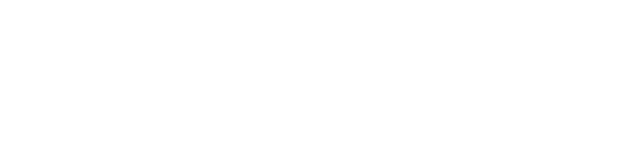
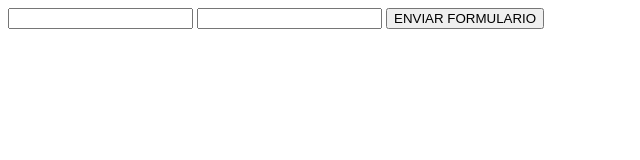
Before and after one commit to alexis-orphant/cursoJS, a plain HTML site: page clase10/index.html in a window 1280 px wide. Shown: the whole page, without its empty margins (0-640 px from the left). Drawn offline with Linux system fonts and the light colour scheme.

Commit message:
clase10, storage y json

```diff
--- a/clase10/index.html
+++ b/clase10/index.html
@@ -8,7 +8,11 @@
 </head>
 <body>
 
-
+<form action="" id="formulario">
+    <input type="text" id="nombre">
+    <input type="text" id="mensaje">
+    <button type="submit">ENVIAR FORMULARIO</button>
+</form>
 
     <script src="./main.js"></script>
 </body>
--- a/clase10/main.js
+++ b/clase10/main.js
@@ -8,7 +8,7 @@
 // clave = nombre para identificar el elemento
 // valor = valor/contenido del elemento
 
-// localStorage.setItem('bienvenida', '¡Hola Coder!');
+// localStorage.setItem('bienvenida', '¡Hola Coder!'); // el primero es el nombre de la clave con la que se va a guardar el dato y el segundo es el valor que tiene
 // localStorage.setItem('esValido', true);
 // localStorage.setItem('unNumero', 20);
 
@@ -63,3 +63,49 @@
 // sessionStorage.removeItem('esValido');
 // localStorage.clear()    //elimina toda la información
 // sessionStorage.clear() //elimina toda la información
+
+// hecho en clase
+
+// localStorage.setItem("totalCarrito", 1500); //para setear la key y value
+//sessionStorage, se matiene por ventana de navegador y no por pestaña
+// const totalCarrito = localStorage.getItem("totalCarrito"); //devuelve strings
+
+// console.log(totalCarrito)
+
+// GUARDAR ARRAYS
+// const alumnos = ["Joaquin", "Gonzalo", "Agustina"];
+
+// localStorage.setItem("alumnos", alumnos);
+
+// const alumnos = localStorage.getItem("alumnos");
+
+// const alumnosArray = alumnos.split(","); // paso una "," porque el string que devuelve, separa los nombres con ",". paso el mismo elemento para que el split lo convierta en un array
+
+// console.log(alumnosArray.join(",")); // el join(), hace lo contrario al split
+
+// RECORRER EL STORAGE
+
+// for(let i = 0; i < localStorage.length; i++){
+//     // indices de las pocisiones de las claves
+//     const clave = localStorage.key(i);
+//     const valor = localStorage.getItem(clave);
+//     console.log(`para clave ${clave}, el valor es ${valor}`)
+// };
+
+// ELIMINAR DATOS DEL STORAGE
+
+// localStorage.removeItem("alumnos") // elimina la clave que recibe
+//localStorage.clear(); // elimina todo del storage
+
+
+/*STORAGE INTERACTUANDO CON EL HTML */
+
+const formulario = document.getElementById("formulario")
+
+formulario.addEventListener("submit", (e) => {
+    e.preventDefault();
+
+    localStorage.setItem("formularioEnviado", 1);
+
+    // min 33:17
+})
```
